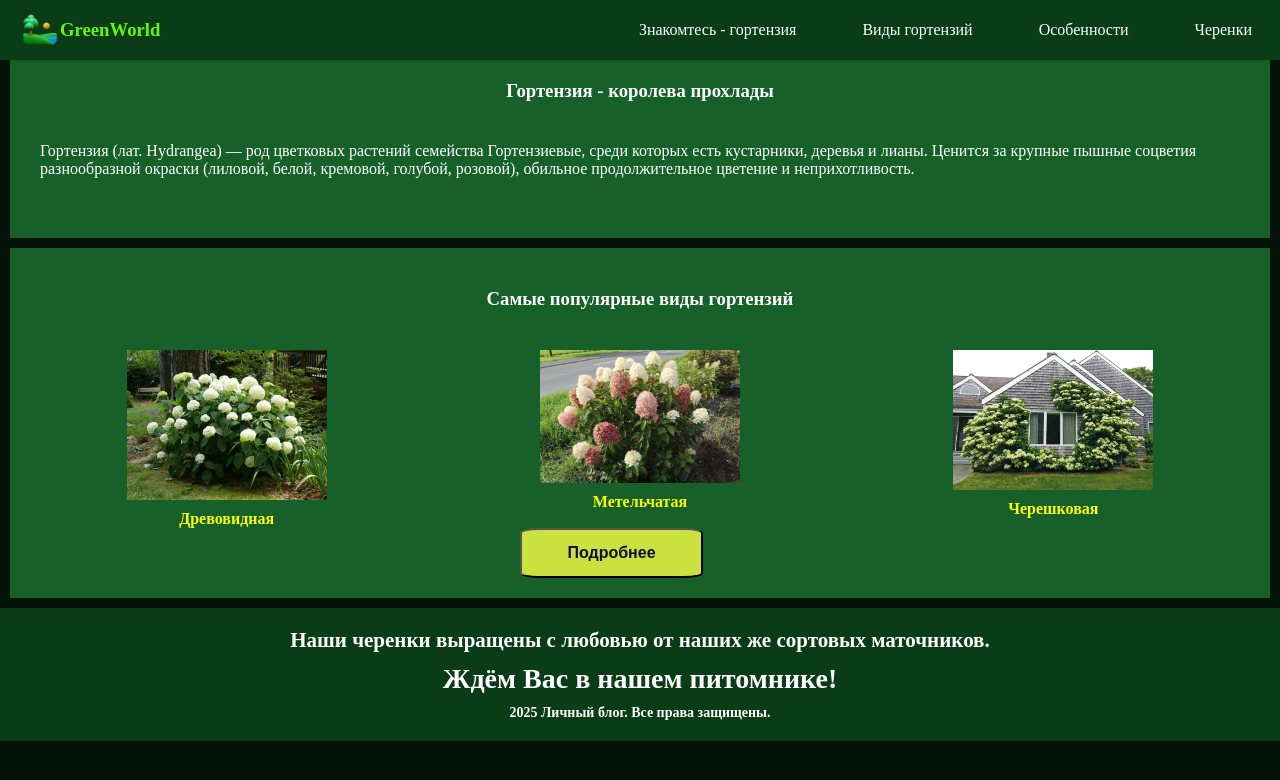
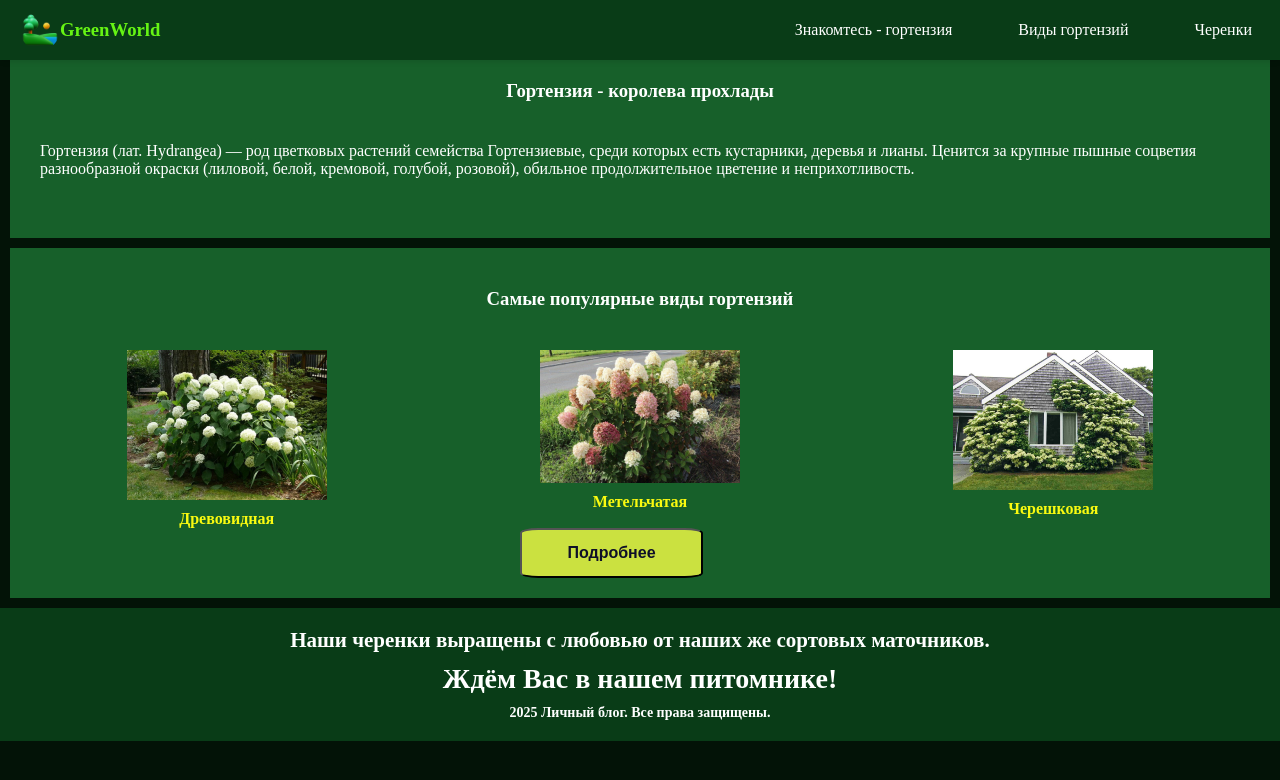
Before and after one commit to Yulia1024-jul/task5, a plain HTML site: page task5.html in a window 1280 px wide. Drawn offline with Linux system fonts and the light colour scheme.

Commit message:
Update task5.html

```diff
--- a/task5.html
+++ b/task5.html
@@ -19,7 +19,6 @@
         <div class="desktop-nav">
             <a href="#item" class="item">Знакомтесь - гортензия</a>
             <a href="#gal" class="item">Виды гортензий</a>
-            <a href="#description" class="item">Особенности</a>
             <a href="#stalk" class="item">Черенки</a>
         </div>
 
@@ -32,7 +31,6 @@
         <div class="burger-content" id="burgerContent">
             <a href="#item" class="item">Знакомтесь - гортензия</a>
             <a href="#gal" class="item">Виды гортензий</a>
-            <a href="#description" class="item">Особенности</a>
             <a href="#stalk" class="item">Черенки</a>
         </div>
 
```
